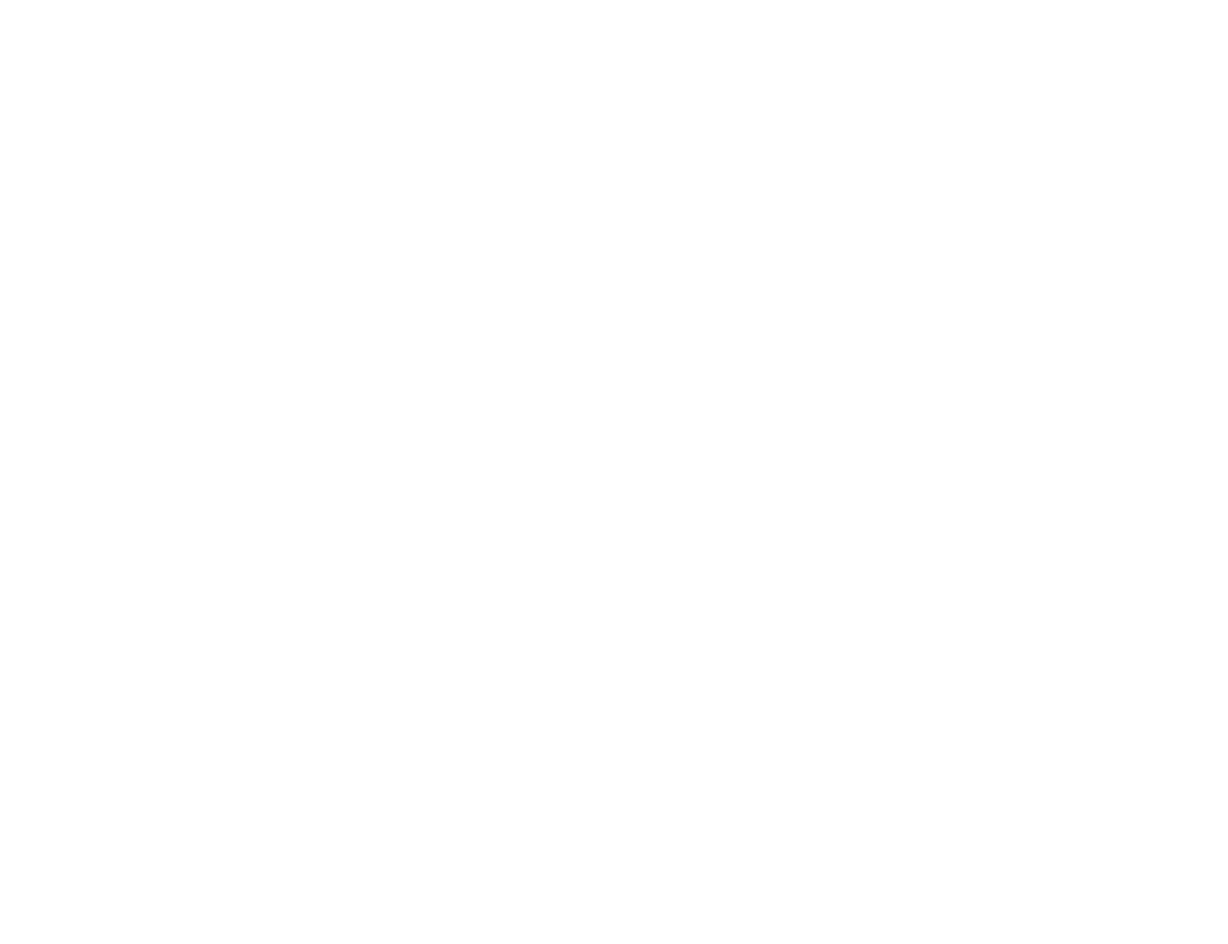
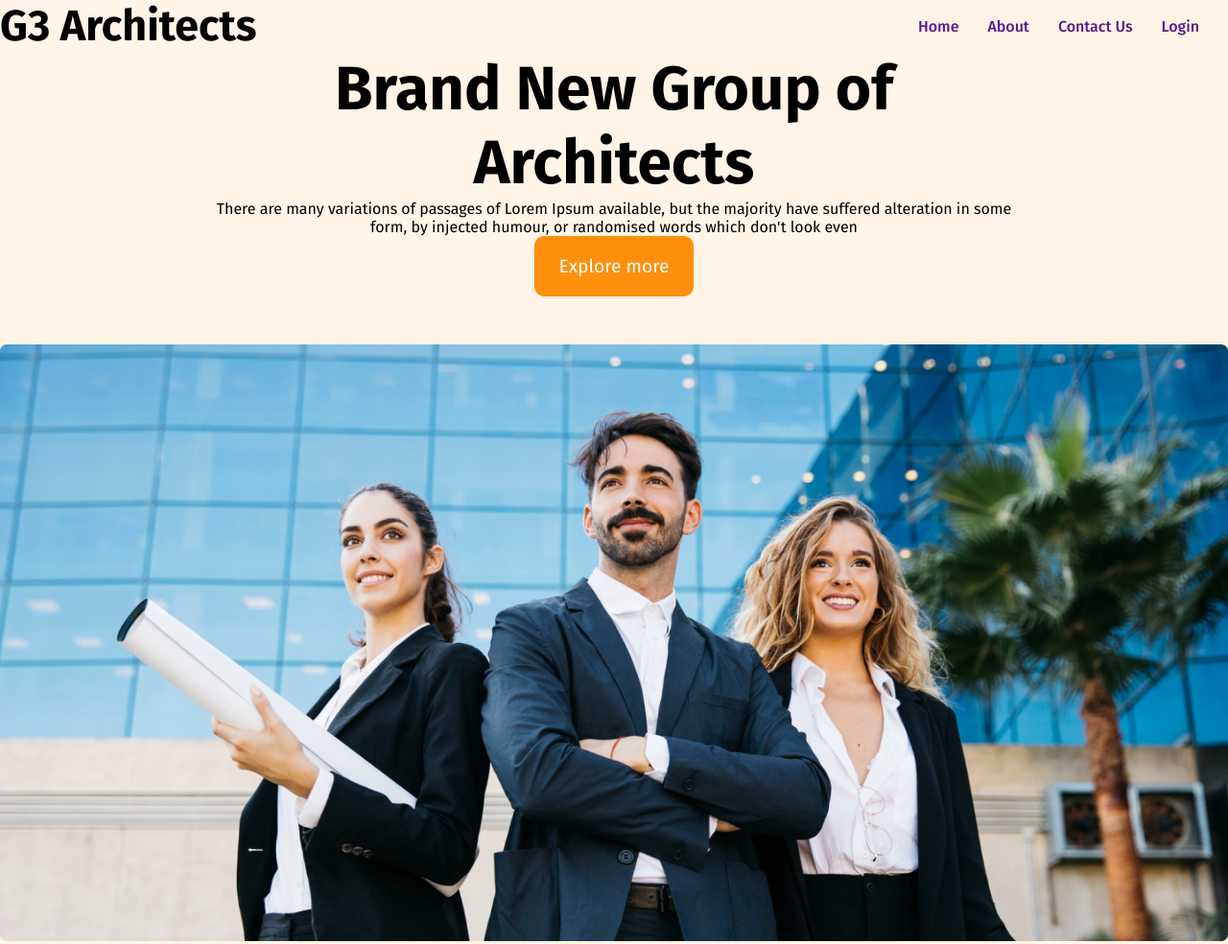
Before and after one commit to Arun-DEV-prog/G3-website, a plain HTML site: page index.html in a window 1280 px wide. Shown: the whole page at 96% size. Before the commit the page ends 800 px from the top, so only its background shows below. Drawn offline with Linux system fonts and the light colour scheme.

Commit message:
navber added

```diff
--- a/index.html
+++ b/index.html
@@ -7,7 +7,37 @@
     <link rel="stylesheet" href="./style/style.css">
 </head>
 <body>
-     <header></header>
+     <header class="header bg-color">
+
+        <nav class="navber display-flex">
+             <h3 class="brand">G3 Architects</h3>
+             <ul class="nav-links display-flex">
+                 <li class="nav-items">
+                    <a href="" class="nav-link">Home</a>
+                </li>
+                 <li class="nav-items">
+                     <a href="" class="nav-link">About</a>
+                    </li>
+                 <li class="nav-items"> <a href="" class="nav-link">Contact Us</a></li>
+                 <li class="nav-items"> <a href="" class="nav-link">Login</a></li>
+
+             </ul>
+
+
+        </nav>
+
+        <div class="bannar">
+            <div class="bannar-content">
+               <h1 class="banner-title">Brand New
+                Group of Architects
+                </h1>
+            <p class="bannar-desc">There are many variations of passages of Lorem Ipsum available, but the majority have suffered alteration in some form, by injected humour, or randomised words which don't look even</p>
+            <button class="primary-btn">Explore more</button>
+
+            </div>
+            <img   class="bannar-image" src="./images/banner.png" alt="" >
+        </div>
+     </header>
      <main></main>
      <footer></footer>
 </body>
--- a/style/style.css
+++ b/style/style.css
@@ -0,0 +1,89 @@
+@import url('https://fonts.googleapis.com/css2?family=Fira+Sans:ital,wght@0,100;0,200;0,300;0,400;0,500;0,600;0,700;0,800;0,900;1,100;1,200;1,300;1,400;1,500;1,600;1,700;1,800;1,900&family=Work+Sans:ital,wght@0,100..900;1,100..900&display=swap');
+
+
+*{
+    margin: 0;
+    padding: 0;
+    box-sizing: border-box;
+    font-family: "Fira Sans", serif;
+}
+/* Shared style */
+
+:root{
+    --primary-color:#131313;
+    --second-color:#727272;
+    --orange-color:rgba(255, 144, 14, 1);
+
+}
+.display-flex{
+    display: flex;
+}
+
+.bg-color{
+    background-color:rgba(255, 144, 14, 0.1);
+}
+
+
+/* Navber */
+.brand{
+    font-weight: bold;
+    font-size: 2.8rem;
+}
+/* .header {
+
+} */
+.nav-items{
+    list-style: none;
+    margin-right: 30px;
+}
+
+.nav-link{
+text-decoration: none;
+font-weight: 500;
+
+
+}
+.navber, .bannar{
+    justify-content: space-between;
+    align-items: center;
+    max-width: 1280px;
+   margin: 0 auto;
+
+
+}
+
+/* bannar-content */
+
+.bannar-content{
+    max-width: 850px;
+    margin: 0 auto;
+    text-align: center;
+    margin-bottom: 50px;
+}
+.bannar-image{
+    width: 100%;
+
+}
+.banner-title{
+    font-weight: 700;
+    font-size: 4rem;
+}
+
+.primary-btn{
+    background-color: var(--orange-color);
+    padding: 20px 25px;
+    border: none;
+    border-radius: 10px;
+    color: #fff;
+    font-size: 1.2rem;
+    font-weight: 400;
+}
+
+/* responsive */
+
+@media screen and (max-width:576px){
+    .navber , .nav-link{
+        flex-direction: column;
+    }
+
+}
```
Also changed, not shown: images/architect.png (added), images/banner.png (added), images/icons/customers.png (added), images/icons/email.png (added), images/icons/projects.png (added), images/icons/ribon.png (added), images/sponsors/amazon.png (added), images/sponsors/figma.png (added), images/sponsors/google.png (added), images/sponsors/spotify.png (added), images/sponsors/telerama.png (added), images/team1.png (added), images/team2.png (added), images/team3.png (added), 1 more files.
